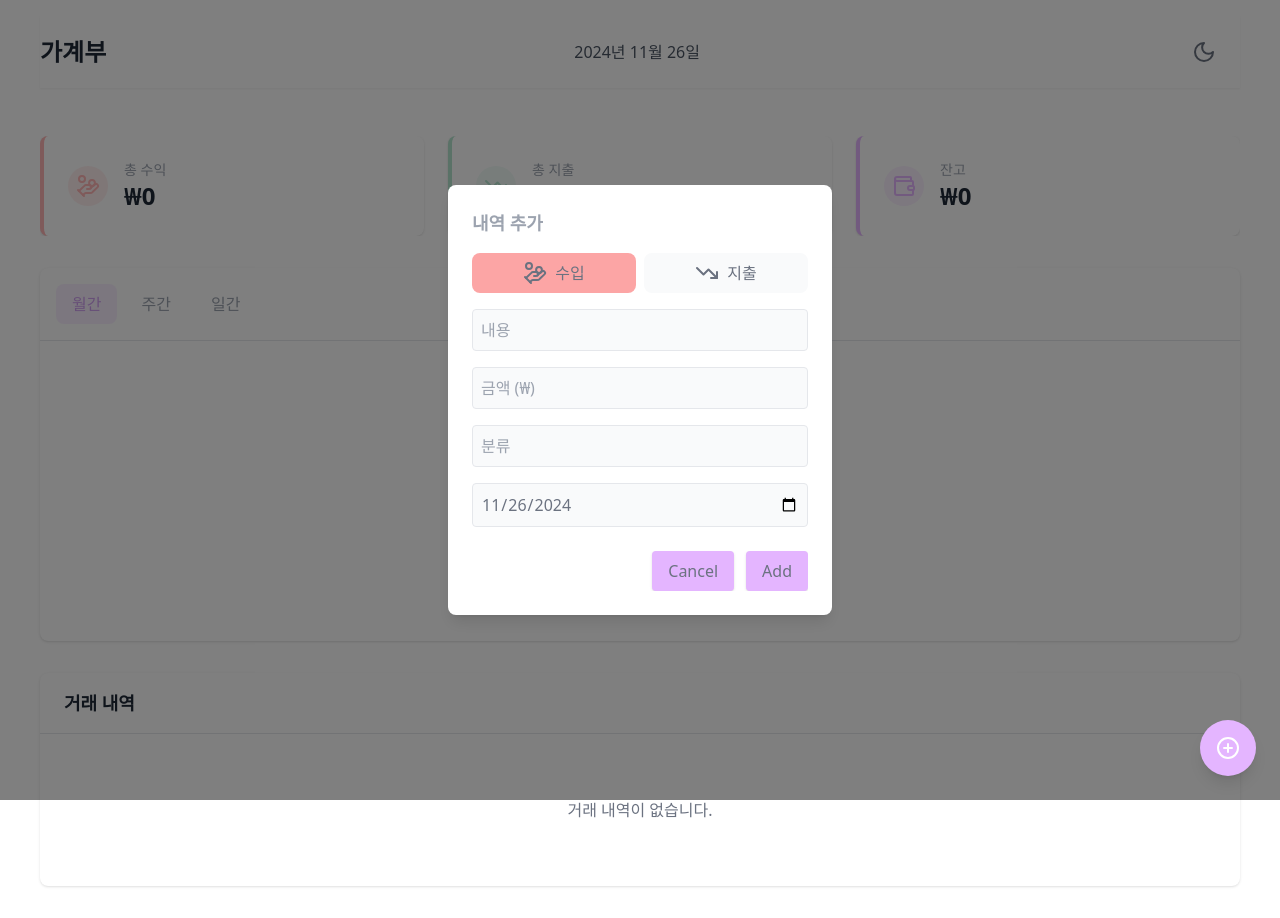
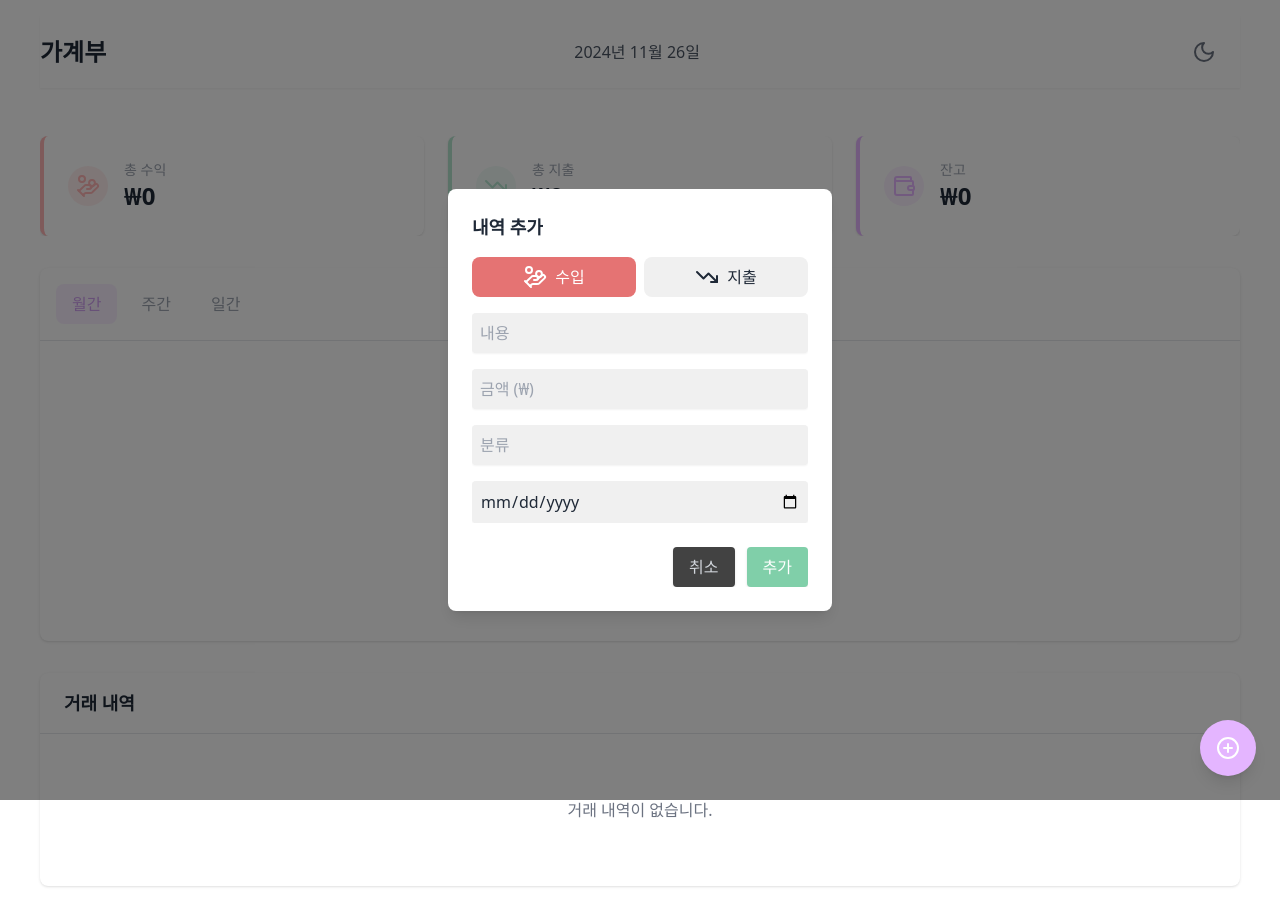
Before and after one commit to Lumire-ee/budget_book, a React (Create React App) app: page / in a window 1280 px wide. Both pictures are taken after a click on the button 1228 px from the left and 748 px from the top of the page. Built offline with nearby package versions, Linux system fonts and the light colour scheme.

Commit message:
Refactor: 상태 관리 단순화 및 중복 코드 제거
수익, 지출, 잔고를 별도 상태로 관리하지않고 transaction 배열에서 계산 후 동적으로 표시

```diff
--- a/src/App.js
+++ b/src/App.js
@@ -13,23 +13,27 @@ function App() {
   const [isDarkMode, setIsDarkMode] = useDarkMode();
   const [isModalOpen, setIsModalOpen] = useState(false);
   const [activeTab, setActiveTab] = useState("월간");
-  const [income, setIncome] = useState(0);
-  const [expenses, setExpenses] = useState(0);
-  const [balance, setBalance] = useState(income - expenses);
-  const [chartData, setChartData] = useState([]);
   const [transactions, setTransactions] = useState([]);
 
+  const calculaterSummary = () => {
+    const income = transactions
+      .filter((t) => t.amount > 0)
+      .reduce((sum, t) => sum + t.amount, 0);
+    const expenses = transactions
+      .filter((t) => t.amount < 0)
+      .reduce((sum, t) => sum + Math.abs(t.amount), 0);
+    const balance = income - expenses;
+
+    return { income, expenses, balance };
+  };
+
+  const { income, expenses, balance } = calculaterSummary();
+
   const handleAddTransaction = (newTransaction) => {
-    const amount = parseInt(newTransaction.amount, 10);
-
     setTransactions((prevTransactions) => [
       newTransaction,
       ...prevTransactions,
     ]);
-    if (amount > 0) setIncome(income + amount);
-    else setExpenses(expenses + Math.abs(amount));
-
-    setBalance(balance + amount);
   };
 
   const toggleModal = () => setIsModalOpen(!isModalOpen);
@@ -39,14 +43,18 @@ function App() {
       <Header isDarkMode={isDarkMode} setIsDarkMode={setIsDarkMode} />
       <main className="max-w-7xl mx-auto px-4 sm:px-6 py-8 bg-white dark:bg-[#212121] text-gray-800 transition-colors duration-500">
         <SummaryCards income={income} expenses={expenses} balance={balance} />
-        <ChartArea activeTab={activeTab} setActiveTab={setActiveTab} />
+        <ChartArea
+          activeTab={activeTab}
+          setActiveTab={setActiveTab}
+          transactions={transactions}
+        />
         <TransactionsList transactions={transactions} />
       </main>
       {isModalOpen && (
         <Modal onAddTransaction={handleAddTransaction} onClose={toggleModal} />
       )}
       <button
-        className="fixed bottom-6 right-6 p-4 bg-[#E4B5FF] rounded-full shadow-lg hover:bg-[#D5A3F5] transition-colors"
+        className="fixed bottom-6 right-6 p-4 bg-[#E4B5FF] dark:bg-[#C792EA] rounded-full shadow-lg hover:bg-[#C792EA] dark:hover:bg-[#b06bd8] transition-colors"
         aria-label="Add new transaction"
         onClick={toggleModal}
       >
--- a/src/components/Modal.js
+++ b/src/components/Modal.js
@@ -2,13 +2,15 @@ import React, { useState } from "react";
 import { HandCoins, TrendingDown } from "lucide-react";
 
 export default function Modal({ onAddTransaction, onClose }) {
-  const [transactionType, setTransactionType] = useState("income");
-  const [formData, setFormData] = useState({
+  const initailFormData = {
     title: "",
     amount: "",
     category: "",
     date: new Date().toISOString().split("T")[0],
-  });
+  };
+
+  const [transactionType, setTransactionType] = useState("income");
+  const [formData, setFormData] = useState({ initailFormData });
 
   const handleInputChange = (e) => {
     const { name, value } = e.target;
@@ -41,28 +43,25 @@ export default function Modal({ onAddTransaction, onClose }) {
 
     console.log("transaction added!", { ...formData, amount });
 
-    onAddTransaction({ ...formData, amount });
+    onAddTransaction({ ...formData, amount, type: transactionType });
     onClose();
-    setFormData({
-      title: "",
-      amount: "",
-      category: "",
-      date: new Date().toISOString().split("T")[0],
-    });
+    setFormData({ initailFormData });
     setTransactionType("income");
   };
 
   return (
     <div className="fixed inset-0 bg-black bg-opacity-50 flex items-center justify-center text-gray-500">
-      <div className="bg-white rounded-lg p-6 shadow-lg w-96 dark:bg-darkbg">
-        <h2 className="text-lg font-semibold mb-4 text-gray-400">내역 추가</h2>
+      <div className="bg-white rounded-lg p-6 shadow-lg w-96 dark:bg-[#212121]">
+        <h2 className="text-lg font-semibold mb-4 text-gray-800 dark:text-gray-300">
+          내역 추가
+        </h2>
 
         <div className="flex justify-between mb-4">
           <button
             className={`flex items-center justify-center gap-x-2 w-full py-2 mr-2 rounded-lg ${
               transactionType === "income"
-                ? "bg-red-300"
-                : "bg-gray-50 dark:bg-gray-300"
+                ? "bg-[#E57373] text-white"
+                : "bg-[#F0F0F0] dark:bg-[#2E2E2E] text-gray-800 dark:text-gray-300"
             }`}
             onClick={() => handleTypeChange("income")}
           >
@@ -72,8 +71,8 @@ export default function Modal({ onAddTransaction, onClose }) {
           <button
             className={`flex items-center justify-center gap-x-2 w-full py-2 rounded-lg ${
               transactionType === "expense"
-                ? "bg-green-300"
-                : "bg-gray-50 dark:bg-gray-300"
+                ? "bg-[#80CFA9] text-white"
+                : "bg-[#F0F0F0] dark:bg-[#2E2E2E] text-gray-800 dark:text-gray-300"
             }`}
             onClick={() => handleTypeChange("expense")}
           >
@@ -87,7 +86,7 @@ export default function Modal({ onAddTransaction, onClose }) {
             type="text"
             name="title"
             placeholder="내용"
-            className="w-full p-2 border rounded bg-gray-50 dark:bg-gray-300 outline-none"
+            className="w-full p-2 rounded bg-[#F0F0F0] dark:bg-[#2E2E2E] text-gray-800 dark:text-gray-300 outline-none shadow-sm dark:shadow-[0_4px_6px_rgba(0,0,0,0.6)]"
             value={formData.title}
             onChange={handleInputChange}
           />
@@ -95,7 +94,7 @@ export default function Modal({ onAddTransaction, onClose }) {
             type="text"
             name="amount"
             placeholder="금액 (₩)"
-            className="w-full p-2 border rounded bg-gray-50 dark:bg-gray-300 outline-none"
+            className="w-full p-2 rounded bg-[#F0F0F0] dark:bg-[#2E2E2E] text-gray-800 dark:text-gray-300 outline-none shadow-sm dark:shadow-[0_4px_6px_rgba(0,0,0,0.6)]"
             value={formData.amount}
             onChange={handleInputChange}
           />
@@ -103,30 +102,31 @@ export default function Modal({ onAddTransaction, onClose }) {
             type="text"
             name="category"
             placeholder="분류"
-            className="w-full p-2 border rounded bg-gray-50 dark:bg-gray-300 outline-none"
+            className="w-full p-2 rounded bg-[#F0F0F0] dark:bg-[#2E2E2E] text-gray-800 dark:text-gray-300 outline-none shadow-sm dark:shadow-[0_4px_6px_rgba(0,0,0,0.6)]"
             value={formData.category}
             onChange={handleInputChange}
           />
           <input
             type="date"
             name="date"
-            className="w-full p-2 border rounded bg-gray-50 dark:bg-gray-300 outline-none"
+            className="w-full p-2 rounded bg-[#F0F0F0] dark:bg-[#2E2E2E] text-gray-800 dark:text-gray-300 outline-none shadow-sm dark:shadow-[0_4px_6px_rgba(0,0,0,0.6)]"
             value={formData.date}
             onChange={handleInputChange}
           />
         </div>
+
         <div className="mt-6 flex justify-end">
           <button
-            className="px-4 py-2 mr-3 bg-[#E4B5FF] rounded shadow dark:bg-gray-300 dark:shadow-custom-dark"
+            className="px-4 py-2 mr-3 bg-[#424242] text-gray-300 rounded shadow dark:shadow-custom-dark hover:bg-[#555555] hover:text-white transition-all duration-200"
             onClick={onClose}
           >
-            Cancel
+            취소
           </button>
           <button
-            className="px-4 py-2 bg-[#E4B5FF] rounded shadow dark:bg-gray-300 dark:shadow-custom-dark"
+            className="px-4 py-2 bg-[#80CFA9] text-white rounded shadow dark:shadow-custom-dark hover:bg-[#66B292] transition-all duration-200"
             onClick={handleSubmit}
           >
-            Add
+            추가
           </button>
         </div>
       </div>
```
